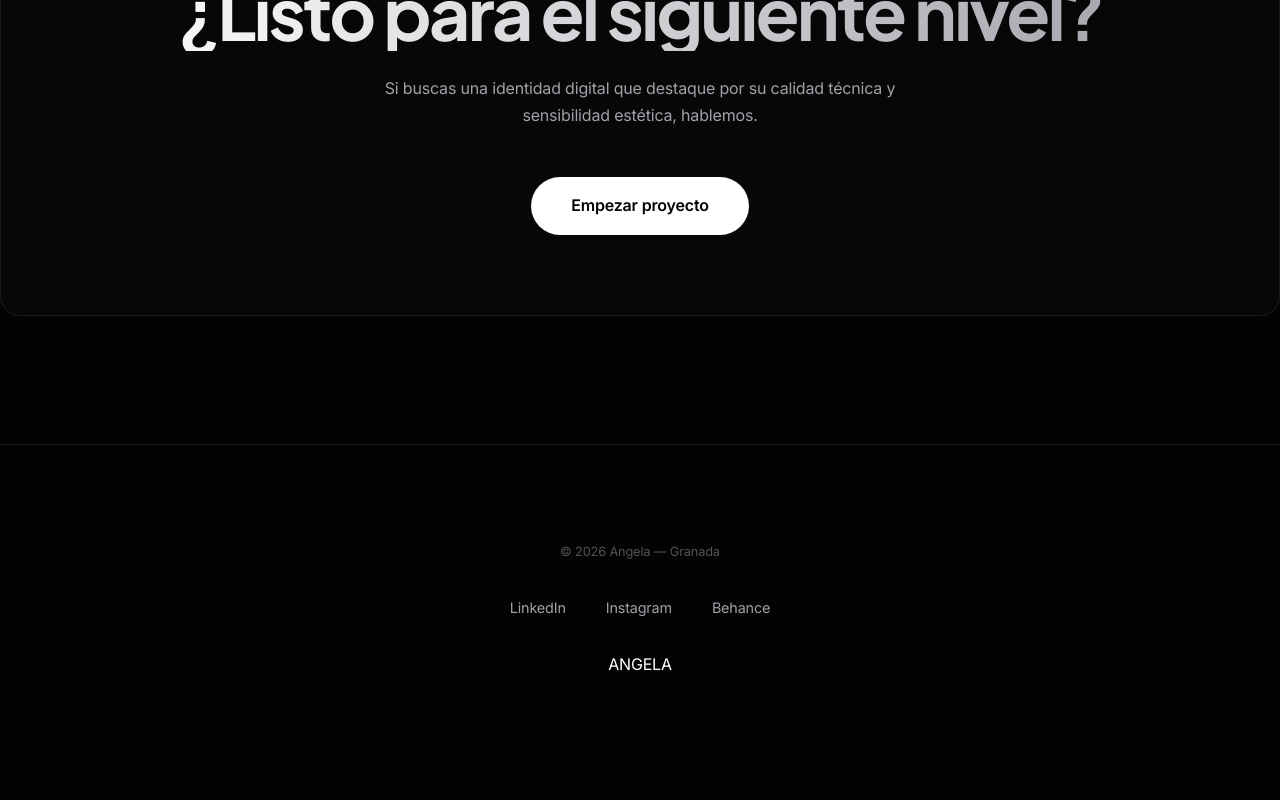
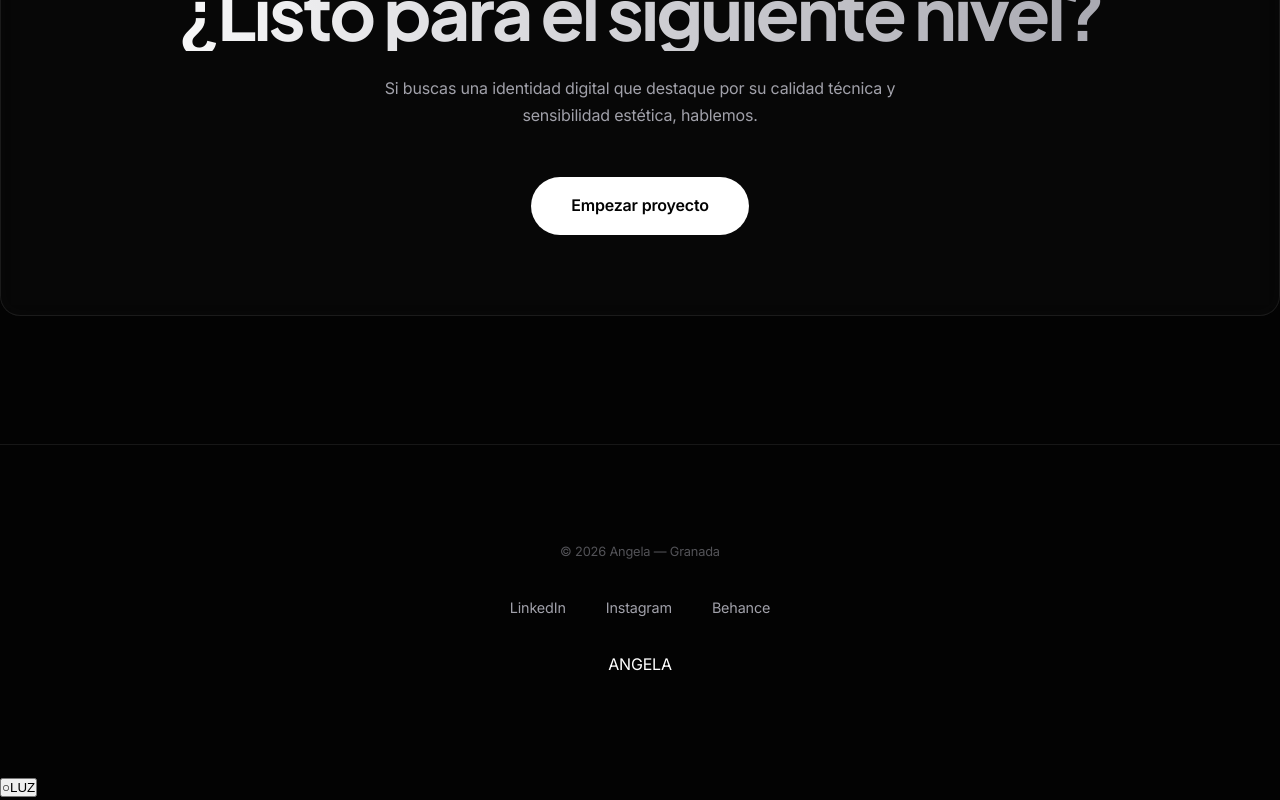
Before and after one commit to aorceradw/proyecto_react_practicas, a React (Vite) app: page / in a window 1280 px wide. Shown: the part 3615-4415 px from the top of the page. Before the commit the page ends 4389 px from the top, so only its background shows below. Built offline with nearby package versions, Linux system fonts and the light colour scheme; no server answers.

Commit message:
Actualizo app añadiendo el claro oscuro y la pagina de contactos

```diff
--- a/src/App.jsx
+++ b/src/App.jsx
@@ -2,10 +2,12 @@ import { BrowserRouter, Routes, Route } from 'react-router-dom';
 
 import Header from './components/Header';
 import Footer from './components/Footer';
+import ModoClaroOscuro from './components/ModoClaroOscuro';
 
 import Home from './pages/Home';
 import Work from './pages/Work';
 import SobreMi from './pages/Sobre-Mi';
+import Contacto from './pages/Contacto';
 
 export default function App() {
     return (
@@ -16,9 +18,11 @@ export default function App() {
                     <Route path="/" element={<Home />} />
                     <Route path="/trabajos" element={<Work />} />
                     <Route path="/sobre-mi" element={<SobreMi />} />
+                    <Route path="/contacto" element={<Contacto />} />
                 </Routes>
             </main>
             <Footer />
+            <ModoClaroOscuro />
         </BrowserRouter>
     );
 }
```
